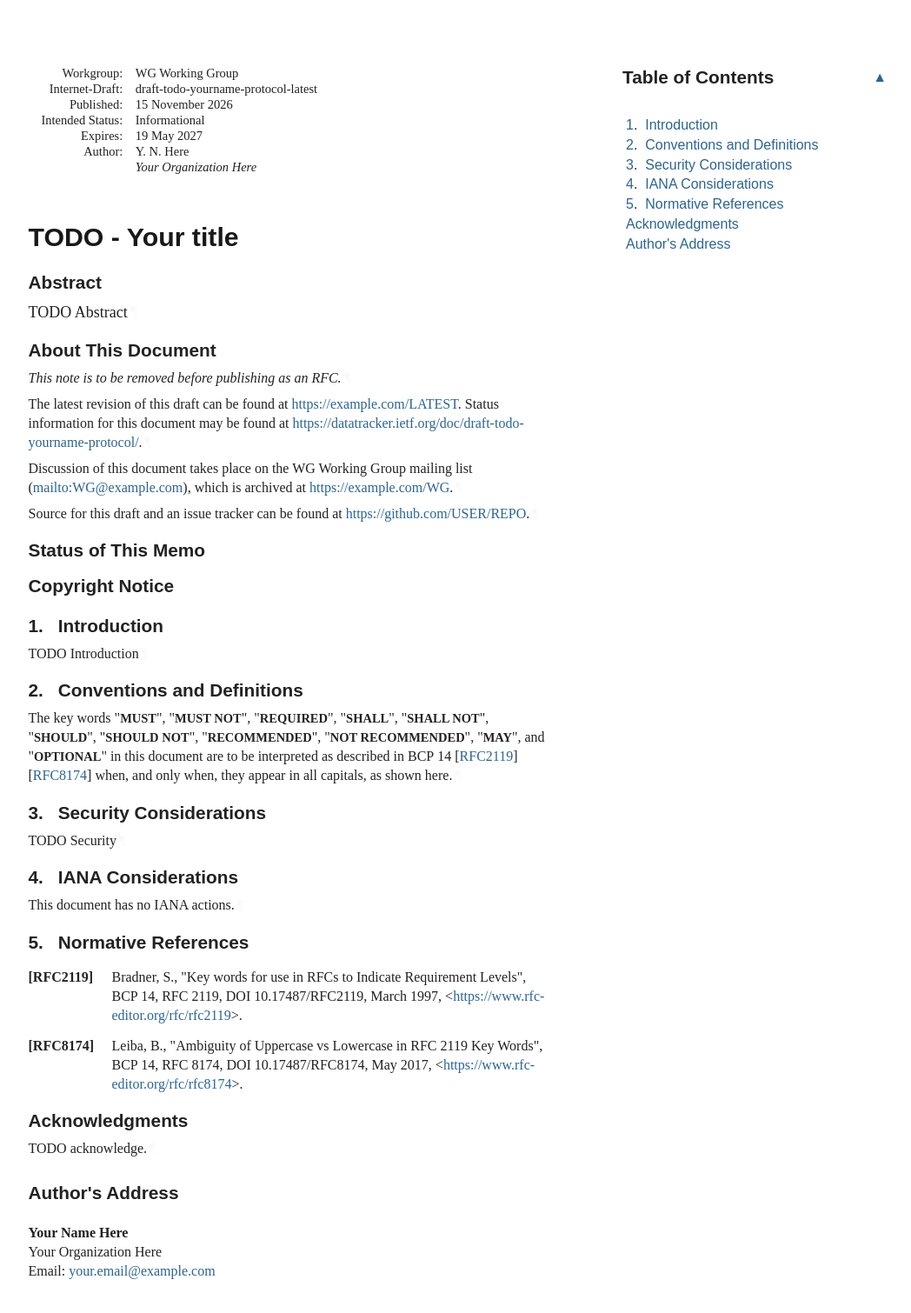
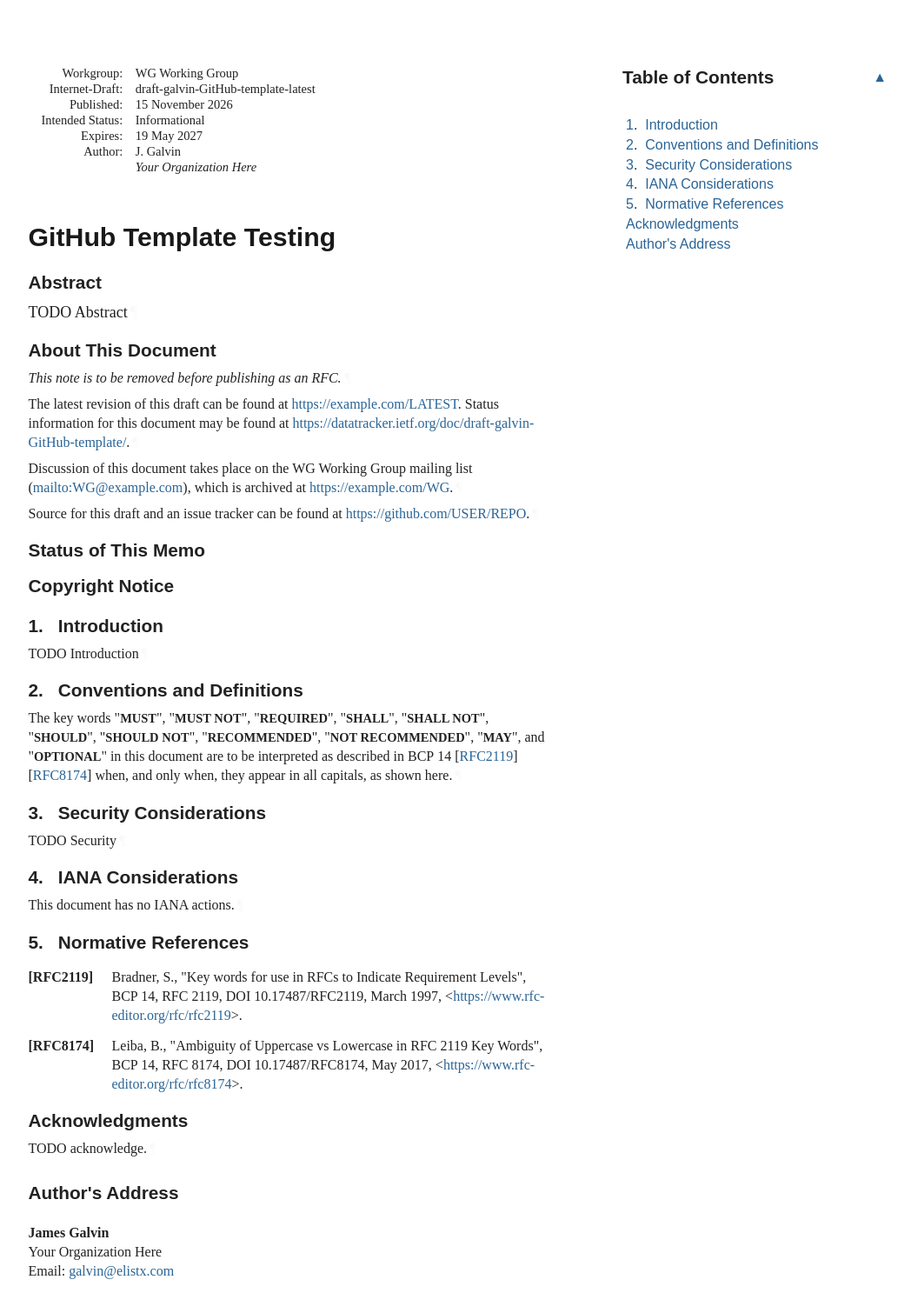
Before and after one commit to galvin-ietf/draft-galvin-GitHub-template, a plain HTML site: page draft-galvin-GitHub-template.html in a window 1280 px wide. Shown: the whole page at 87% size, without its empty margins (92-1140 px from the left). Drawn offline with Linux system fonts and the light colour scheme; a web font is replaced by a local one.

Commit message:
Script updating gh-pages from 942b22a. [ci skip]

```diff
--- a/draft-todo-yourname-protocol.html
+++ b/draft-galvin-GitHub-template.html
@@ -4,8 +4,8 @@
 <meta charset="utf-8">
 <meta content="Common,Latin" name="scripts">
 <meta content="initial-scale=1.0" name="viewport">
-<title>TODO - Your title</title>
-<meta content="Your Name Here" name="author">
+<title>GitHub Template Testing</title>
+<meta content="James Galvin" name="author">
 <meta content="
        TODO Abstract
     " name="description">
@@ -13,7 +13,7 @@
 <meta content="next generation" name="keyword">
 <meta content="unicorn" name="keyword">
 <meta content="AI-native" name="keyword">
-<meta content="draft-todo-yourname-protocol-latest" name="ietf.draft">
+<meta content="draft-galvin-GitHub-template-latest" name="ietf.draft">
 <!-- Generator version information:
   xml2rfc 3.35.0
     Python 3.14.10
@@ -29,7 +29,7 @@
     requests 2.33.1
     wcwidth 0.9.4
 -->
-<link href="draft-todo-yourname-protocol.xml" rel="alternate" type="application/rfc+xml">
+<link href="draft-galvin-GitHub-template.xml" rel="alternate" type="application/rfc+xml">
 <link href="#copyright" rel="license">
 <style type="text/css">@font-face {
   font-family: 'Lora';
@@ -1046,7 +1046,7 @@ svg {
 <td class="right">November 2026</td>
 </tr></thead>
 <tfoot><tr>
-<td class="left">Here</td>
+<td class="left">Galvin</td>
 <td class="center">Expires 19 May 2027</td>
 <td class="right">[Page]</td>
 </tr></tfoot>
@@ -1057,7 +1057,7 @@ svg {
 <dt class="label-workgroup">Workgroup:</dt>
 <dd class="workgroup">WG Working Group</dd>
 <dt class="label-internet-draft">Internet-Draft:</dt>
-<dd class="internet-draft">draft-todo-yourname-protocol-latest</dd>
+<dd class="internet-draft">draft-galvin-GitHub-template-latest</dd>
 <dt class="label-published">Published:</dt>
 <dd class="published">
 <time datetime="2026-11-15" class="published">15 November 2026</time>
@@ -1069,13 +1069,13 @@ svg {
 <dt class="label-authors">Author:</dt>
 <dd class="authors">
 <div class="author">
-      <div class="author-name">Y. N. Here</div>
+      <div class="author-name">J. Galvin</div>
 <div class="org">Your Organization Here</div>
 </div>
 </dd>
 </dl>
 </div>
-<h1 id="title">TODO - Your title</h1>
+<h1 id="title">GitHub Template Testing</h1>
 <section id="section-abstract">
       <h2 id="abstract"><a href="#abstract" class="selfRef">Abstract</a></h2>
 <p id="section-abstract-1">TODO Abstract<a href="#section-abstract-1" class="pilcrow">¶</a></p>
@@ -1087,7 +1087,7 @@ svg {
 <p id="section-note.1-1">This note is to be removed before publishing as an RFC.<a href="#section-note.1-1" class="pilcrow">¶</a></p>
 <p id="section-note.1-2">
         The latest revision of this draft can be found at <span><a href="https://example.com/LATEST">https://example.com/LATEST</a></span>.
-        Status information for this document may be found at <span><a href="https://datatracker.ietf.org/doc/draft-todo-yourname-protocol/">https://datatracker.ietf.org/doc/draft-todo-yourname-protocol/</a></span>.<a href="#section-note.1-2" class="pilcrow">¶</a></p>
+        Status information for this document may be found at <span><a href="https://datatracker.ietf.org/doc/draft-galvin-GitHub-template/">https://datatracker.ietf.org/doc/draft-galvin-GitHub-template/</a></span>.<a href="#section-note.1-2" class="pilcrow">¶</a></p>
 <p id="section-note.1-3">
         Discussion of this document takes place on the
         WG Working Group mailing list (<span><a href="mailto:WG@example.com">mailto:WG@example.com</a></span>),
@@ -1234,11 +1234,11 @@ appear in all capitals, as shown here.<a href="#section-2-1" class="pilcrow">¶<
 <a href="#name-authors-address" class="section-name selfRef">Author's Address</a>
       </h2>
 <address class="vcard">
-        <div dir="auto" class="left"><span class="fn nameRole">Your Name Here</span></div>
+        <div dir="auto" class="left"><span class="fn nameRole">James Galvin</span></div>
 <div dir="auto" class="left"><span class="org">Your Organization Here</span></div>
 <div class="email">
 <span>Email:</span>
-<a href="mailto:your.email@example.com" class="email">your.email@example.com</a>
+<a href="mailto:galvin@elistx.com" class="email">galvin@elistx.com</a>
 </div>
 </address>
 </section>
```
Also changed, not shown: index.html (+4 -4 lines), draft-galvin-GitHub-template.txt.
